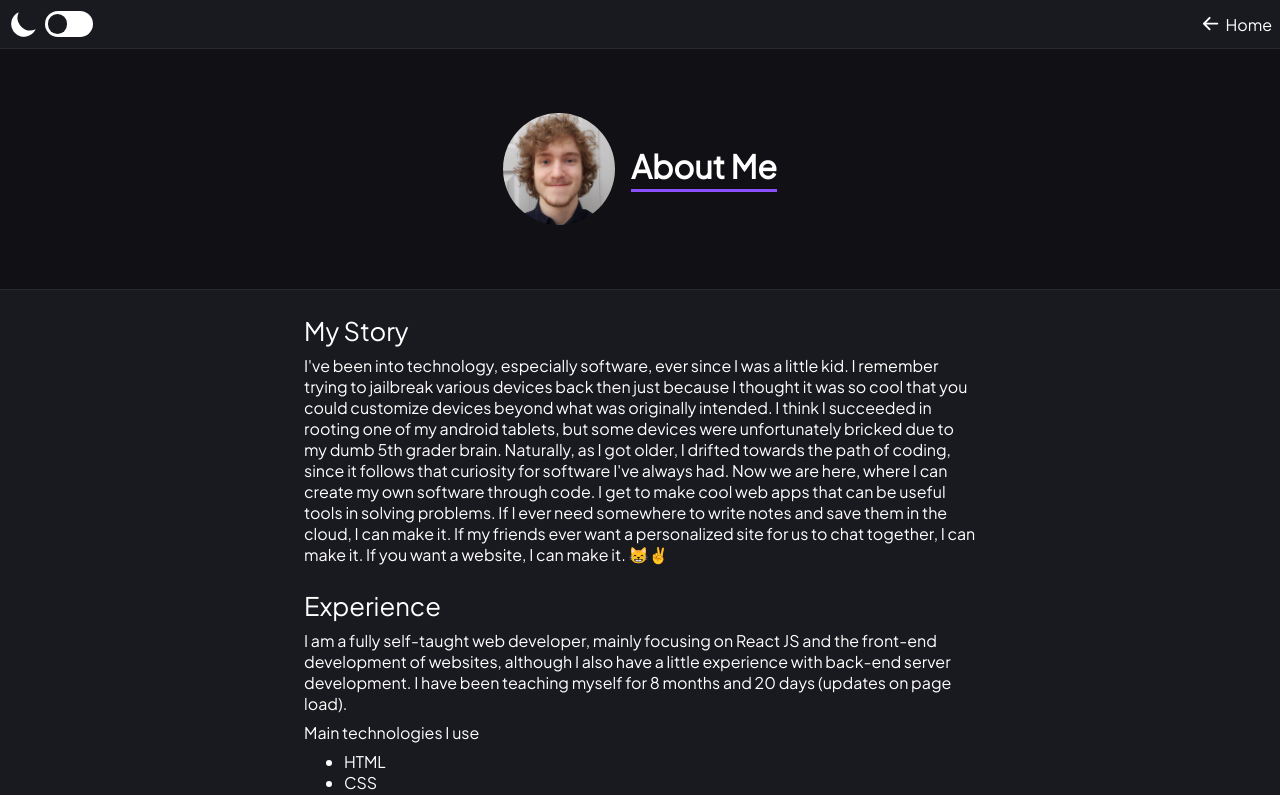
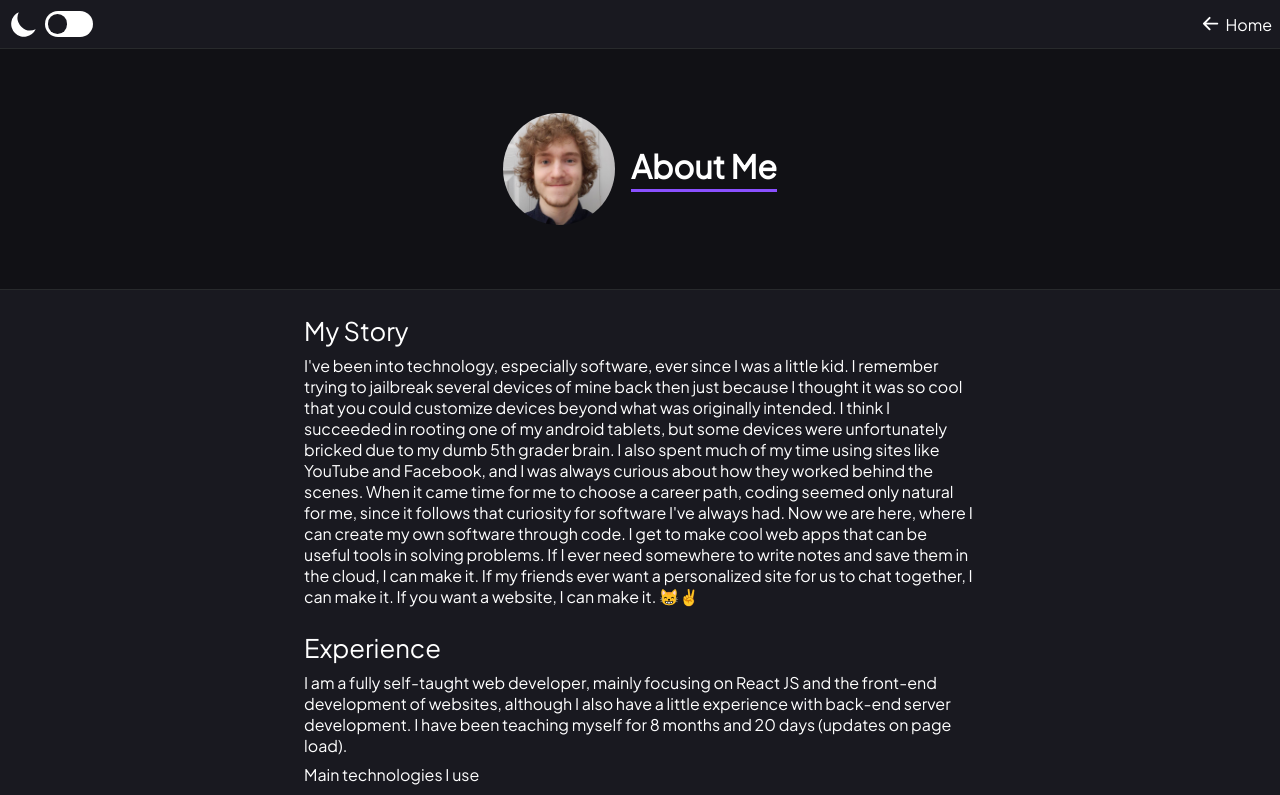
Before and after one commit to ReidCole/Portfolio_Website, a Next.js app: page /about in a window 1280 px wide. Shown: the top 795 px of the page. Built offline with nearby package versions, Linux system fonts and the light colour scheme.

Commit message:
updated story

```diff
--- a/components/StorySection.tsx
+++ b/components/StorySection.tsx
@@ -23,15 +23,17 @@ const StorySection: React.FC = () => {
         <h2 className={styles.heading}>My Story</h2>
         <p>
           I&apos;ve been into technology, especially software, ever since I was a little kid. I
-          remember trying to jailbreak various devices back then just because I thought it was so
-          cool that you could customize devices beyond what was originally intended. I think I
-          succeeded in rooting one of my android tablets, but some devices were unfortunately
-          bricked due to my dumb 5th grader brain. Naturally, as I got older, I drifted towards the
-          path of coding, since it follows that curiosity for software I&apos;ve always had. Now we
-          are here, where I can create my own software through code. I get to make cool web apps
-          that can be useful tools in solving problems. If I ever need somewhere to write notes and
-          save them in the cloud, I can make it. If my friends ever want a personalized site for us
-          to chat together, I can make it. If you want a website, I can make it. 😸✌️
+          remember trying to jailbreak several devices of mine back then just because I thought it
+          was so cool that you could customize devices beyond what was originally intended. I think
+          I succeeded in rooting one of my android tablets, but some devices were unfortunately
+          bricked due to my dumb 5th grader brain. I also spent much of my time using sites like
+          YouTube and Facebook, and I was always curious about how they worked behind the scenes.
+          When it came time for me to choose a career path, coding seemed only natural for me, since
+          it follows that curiosity for software I&apos;ve always had. Now we are here, where I can
+          create my own software through code. I get to make cool web apps that can be useful tools
+          in solving problems. If I ever need somewhere to write notes and save them in the cloud, I
+          can make it. If my friends ever want a personalized site for us to chat together, I can
+          make it. If you want a website, I can make it. 😸✌️
         </p>
       </div>
       <div>
```
